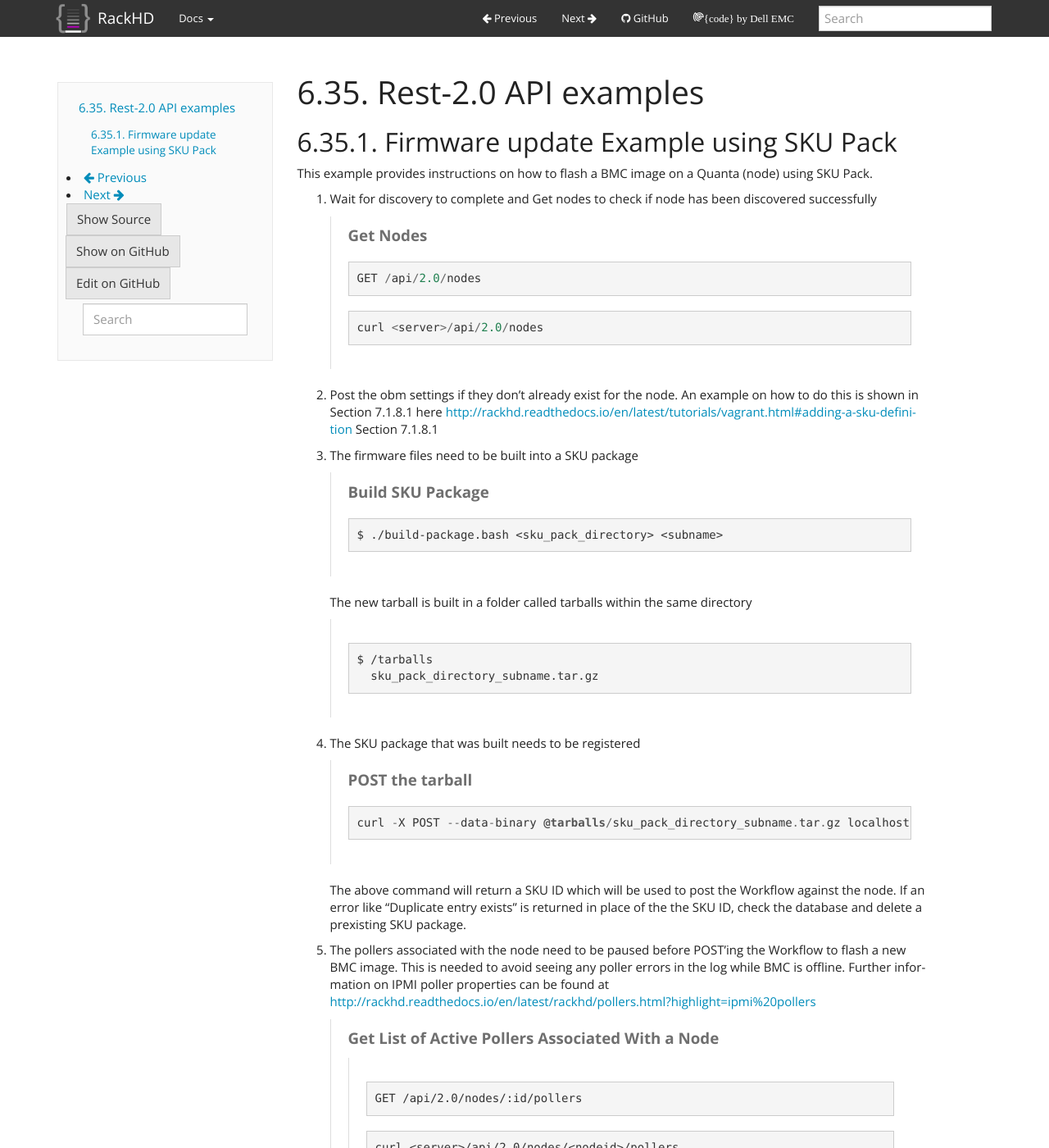
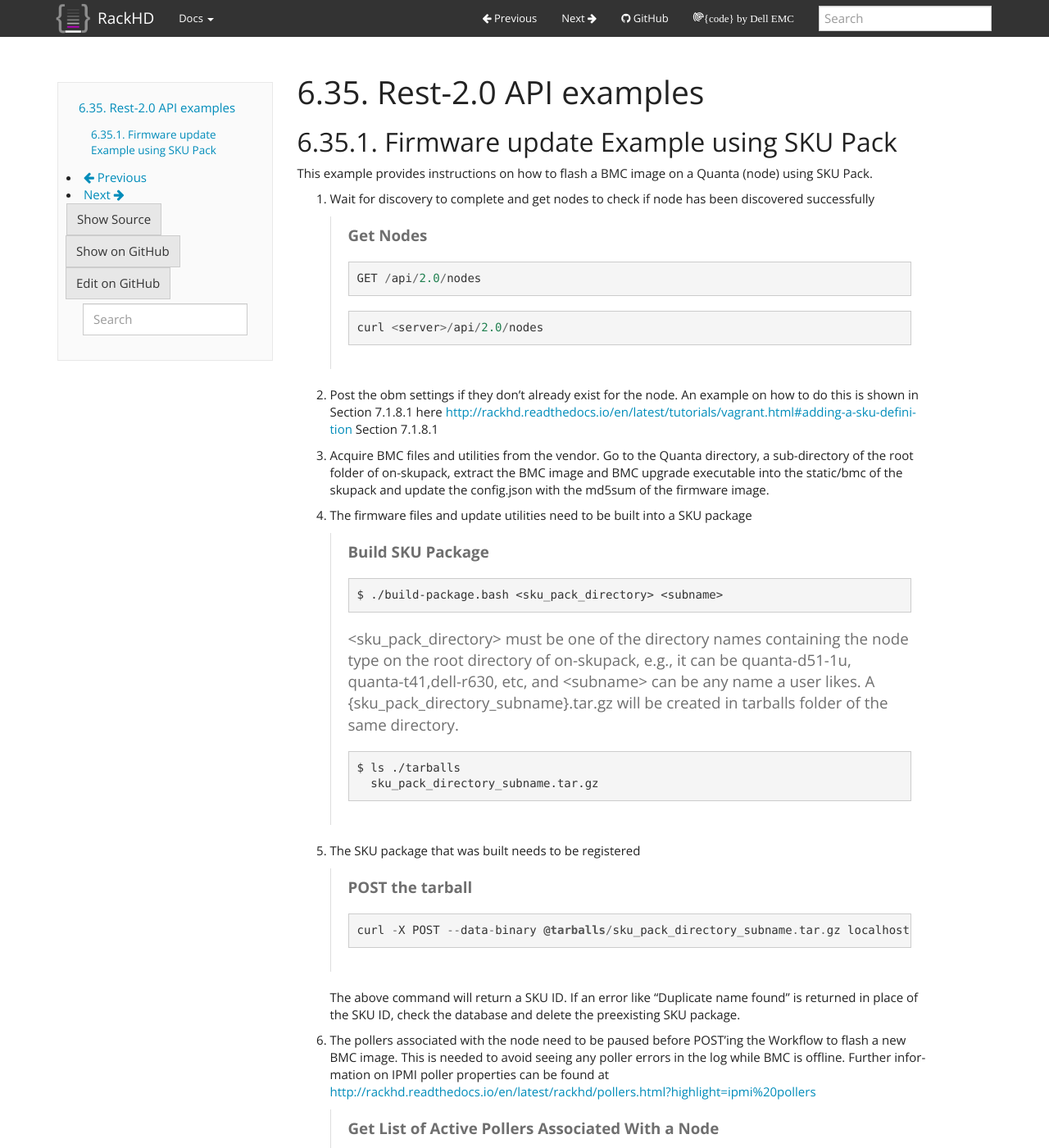
Before and after one commit to RackHD/docs, a Sphinx documentation site: the page built from docs/rackhd/api-usage-examples.rst, in a window 1280 px wide and 1400 px high. Shown: the whole window at 82% size. Built offline with Sphinx 7.4.7, drawn with Linux system fonts in a browser that asks for light colours; some of the changed text lies outside the part shown.

Commit message:
Update the documentation for Firmware update example using SKU Pack

```diff
--- a/docs/rackhd/api-usage-examples.rst
+++ b/docs/rackhd/api-usage-examples.rst
@@ -7,7 +7,7 @@ Firmware update Example using SKU Pack
 
 This example provides instructions on how to flash a BMC image on a Quanta (node) using SKU Pack.
 
-1. Wait for discovery to complete and Get nodes to check if node has been discovered successfully
+1. Wait for discovery to complete and get nodes to check if node has been discovered successfully
 
      **Get Nodes**
      ::
@@ -21,31 +21,31 @@ This example provides instructions on how to flash a BMC image on a Quanta (node
 2. Post the obm settings if they don't already exist for the node. An example on how to do this is shown in Section 7.1.8.1 here http://rackhd.readthedocs.io/en/latest/tutorials/vagrant.html#adding-a-sku-definition Section 7.1.8.1
 
 
-3. The firmware files need to be built into a SKU package
+3. Acquire BMC files and utilities from the vendor. Go to the Quanta directory, a sub-directory of the root folder of on-skupack, extract the BMC image and BMC upgrade executable into the static/bmc of the skupack and update the config.json with the md5sum of the firmware image.
+
+4. The firmware files and update utilities need to be built into a SKU package
 
      **Build SKU Package**
      ::
 
          $ ./build-package.bash <sku_pack_directory> <subname>
-
-   The new tarball is built in a folder called tarballs within the same directory
+     <sku_pack_directory> must be one of the directory names containing the node type on the root directory of on-skupack, e.g., it can be quanta-d51-1u, quanta-t41,dell-r630, etc, and <subname> can be any name a user likes. A {sku_pack_directory_subname}.tar.gz will be created in tarballs folder of the same directory.
 
      ::
 
-        $ /tarballs
+        $ ls ./tarballs
           sku_pack_directory_subname.tar.gz
 
-4. The SKU package that was built needs to be registered
+5. The SKU package that was built needs to be registered
 
      **POST the tarball**
      ::
 
         curl -X POST --data-binary @tarballs/sku_pack_directory_subname.tar.gz localhost:8080/api/current/skus/pack
 
-   The above command will return a SKU ID which will be used to post the Workflow against the node. If an error like "Duplicate entry
-   exists" is returned in place of the the SKU ID, check the database and delete a prexisting SKU package.
+   The above command will return a SKU ID. If an error like "Duplicate name found" is returned in place of the SKU ID, check the database and delete the preexisting SKU package.
 
-5. The pollers associated with the node need to be paused before POST'ing the Workflow to flash a new BMC image. This is needed to avoid seeing any poller errors in the log while BMC is offline. Further information on IPMI poller properties can be found at http://rackhd.readthedocs.io/en/latest/rackhd/pollers.html?highlight=ipmi%20pollers
+6. The pollers associated with the node need to be paused before POST'ing the Workflow to flash a new BMC image. This is needed to avoid seeing any poller errors in the log while BMC is offline. Further information on IPMI poller properties can be found at http://rackhd.readthedocs.io/en/latest/rackhd/pollers.html?highlight=ipmi%20pollers
 
     **Get List of Active Pollers Associated With a Node**
 
@@ -73,27 +73,28 @@ This example provides instructions on how to flash a BMC image on a Quanta (node
               -d '{"paused":true}' \
               <server>/api/2.0/pollers/<pollerid>
 
-6. The workflow to flash a new BMC image to a Quanta node needs to be POST'ed
+7. The workflow to flash a new BMC image to a Quanta node needs to be POST'ed
+If a user would upgrade a node without reboot at the end or run BMC upgrade with a file override, a user need add a payload when posting the workflow. Details please refer to the README.md under Quanta directory.
 
      **POST Workflow**
 
        .. code-block:: REST
 
-          POST /api/2.0/nodes/:id/workflows?name=Graph.Flash.Quanta.Bmc::sku.ID
+          POST /api/2.0/nodes/:id/workflows?name=Graph.Flash.Quanta.Bmc
 
        .. code-block:: REST
 
-          curl -X POST <server>/api/2.0/nodes/<nodeid>/workflows?name=Graph.Flash.Quanta.Bmc::sku.ID
+          curl -X POST <server>/api/2.0/nodes/<nodeid>/workflows?name=Graph.Flash.Quanta.Bmc
 
-7. Check if any active workflows on that node exist to make sure the workflow has completed
+8. Check if any active workflows on that node exist to make sure the workflow has completed
 
-      **GET active Workflow**
+     **GET active Workflow**
 
-          .. code-block:: REST
+       .. code-block:: REST
 
           GET /api/2.0/nodes/<id>/workflows/active
 
-          .. code-block:: REST
+       .. code-block:: REST
 
           curl <server>/api/2.0/nodes/<id>/workflows/active
 
```
